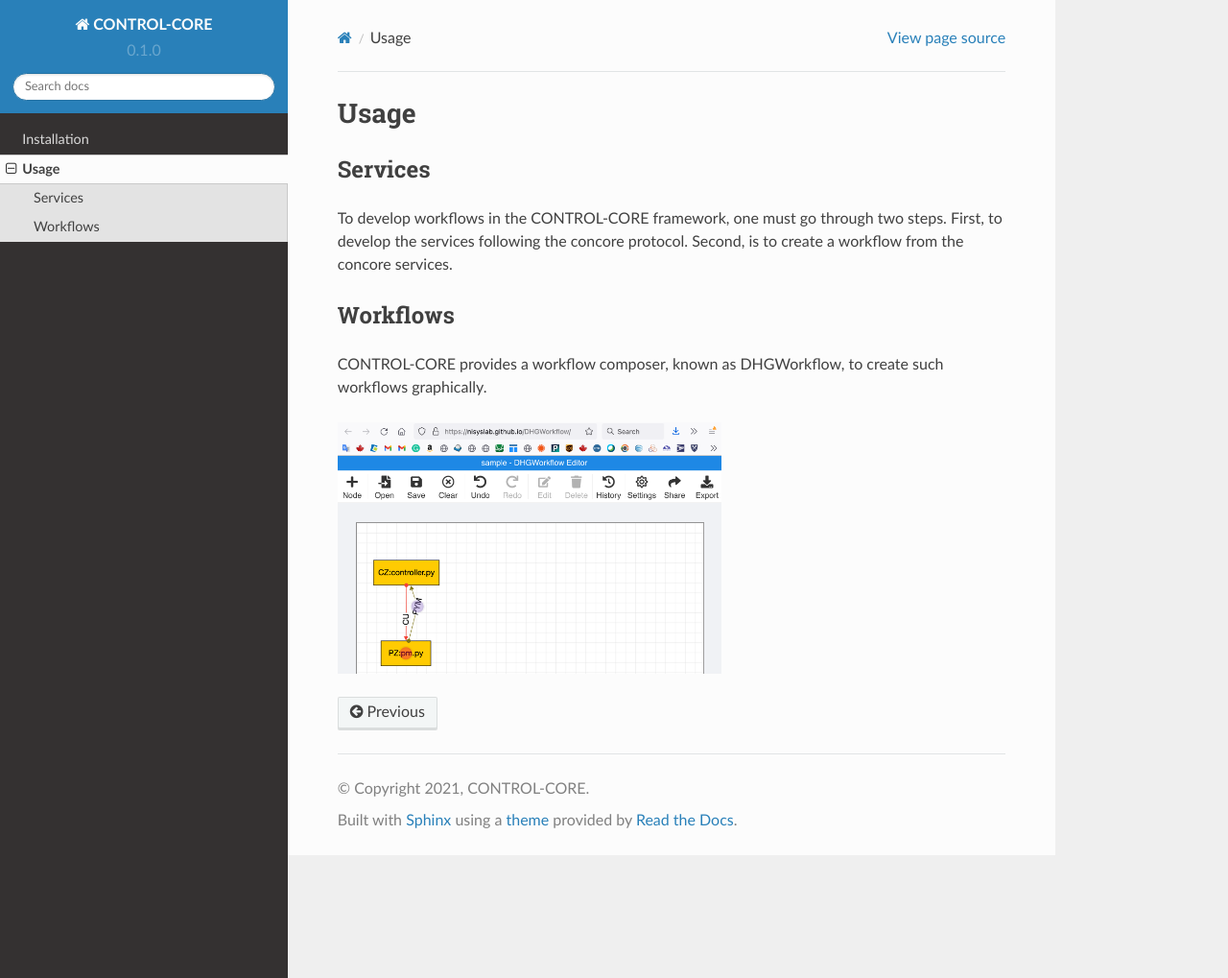
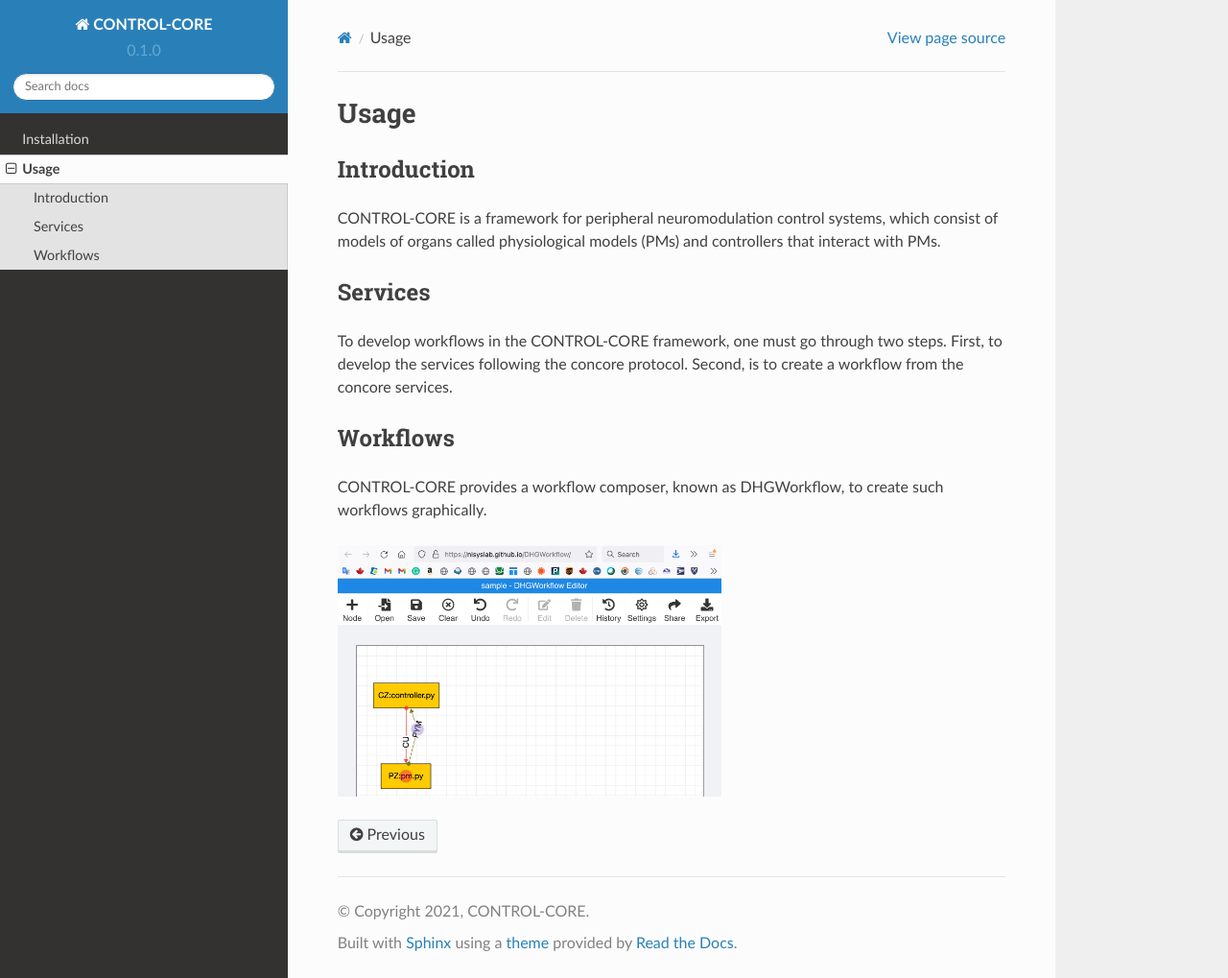
Before and after one commit to ControlCore-Project/documentation, a Sphinx documentation site: the page built from docs/source/usage.rst, in a window 1280 px wide and 1019 px high. Shown: the whole window at 96% size. Built offline with Sphinx 7.4.7 and the Read the Docs theme 2.0.0, drawn with Linux system fonts in a browser that asks for light colours.

Commit message:
Update usage.rst

```diff
--- a/docs/source/usage.rst
+++ b/docs/source/usage.rst
@@ -1,8 +1,15 @@
 Usage
 =====
-
+.. _introduction:
 .. _services:
 .. _workflows:
+
+
+Introduction
+------------
+
+CONTROL-CORE is a framework for peripheral neuromodulation control systems, which consist of models of organs called physiological models (PMs) and controllers that interact with PMs.
+
 
 Services
 ------------
@@ -12,6 +19,7 @@ To develop workflows in the CONTROL-CORE framework, one must go through two step
 
 Workflows
 ------------
+
 CONTROL-CORE provides a workflow composer, known as DHGWorkflow, to create such workflows graphically.
 
 .. image:: images/dhg-sample.png
```
